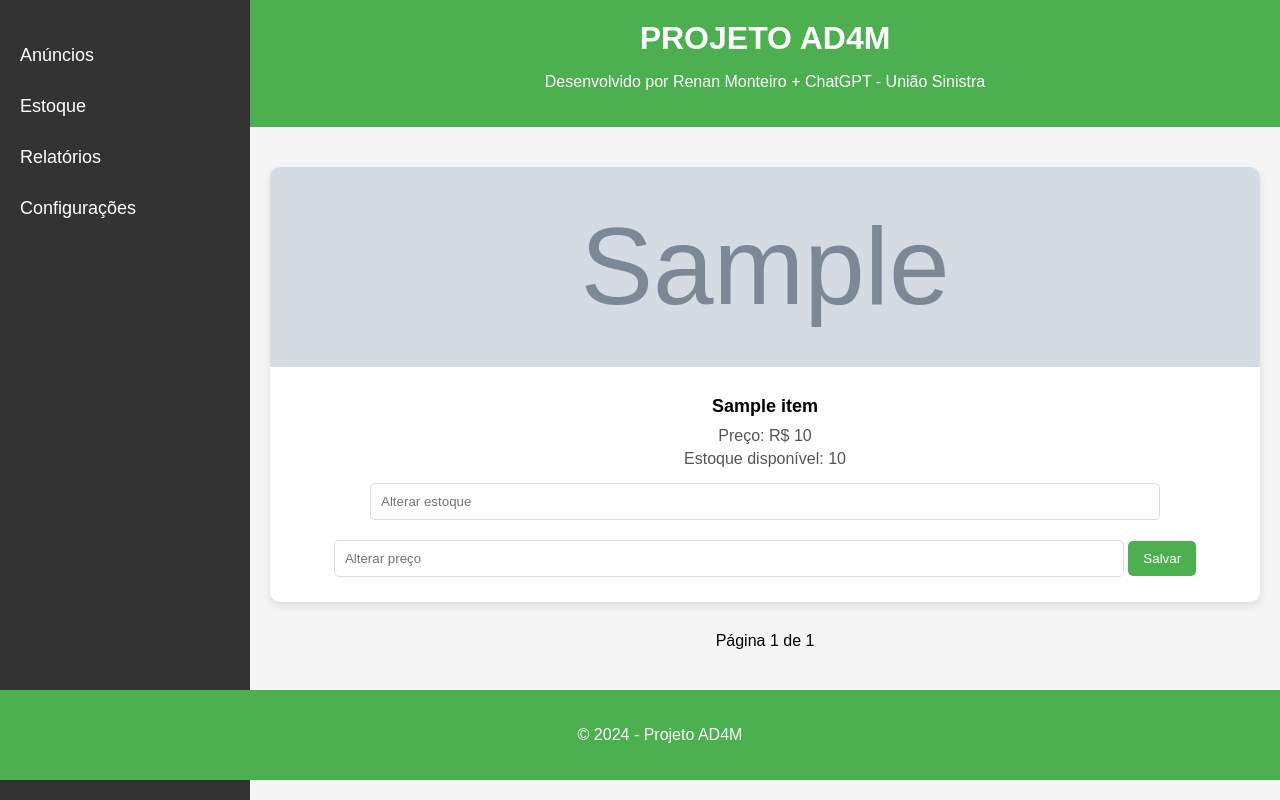
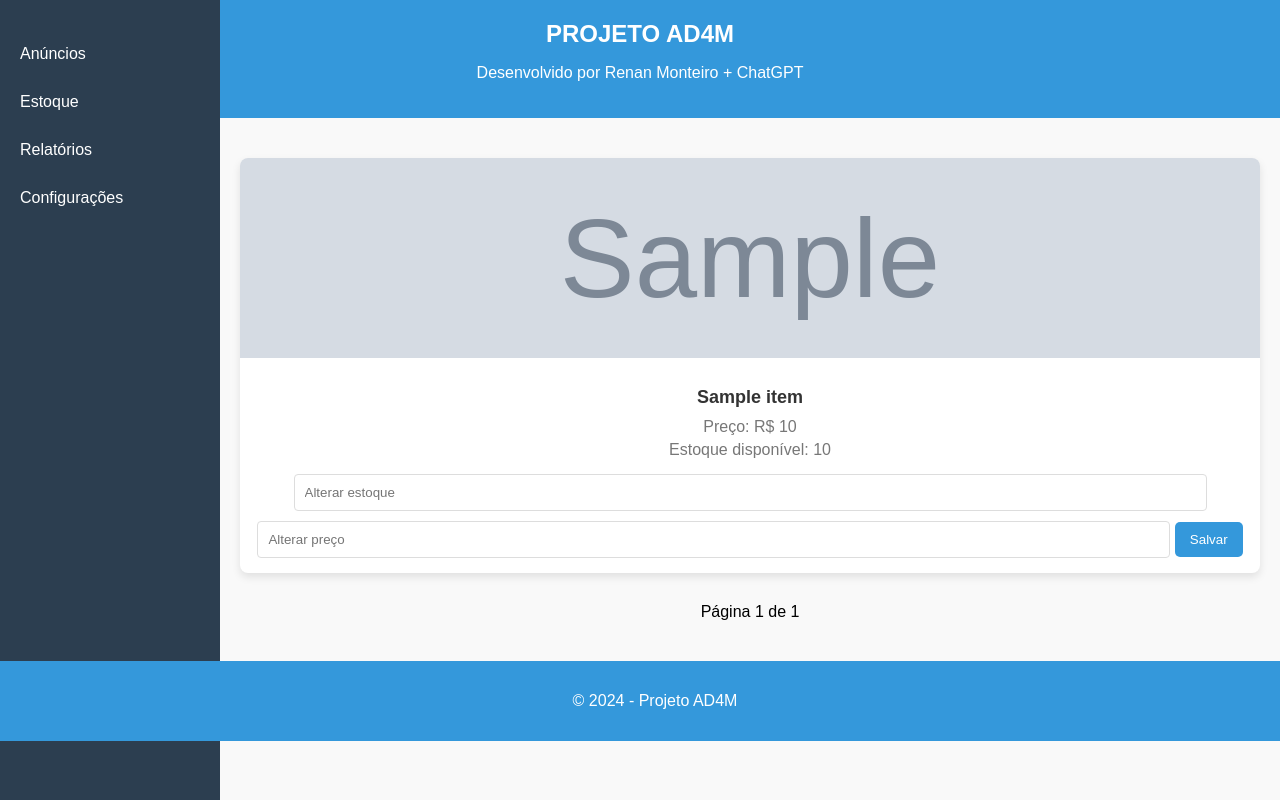
Before and after one commit to reeenanm/projetoadam, a Flask app: page /update_items in a window 1280 px wide. Run offline with Flask 2, Linux system fonts and the light colour scheme; grey boxes marked "Sample" are stand-in pictures; a database or web service that is not in the repository returns one stand-in record (values such as "Sample title"); data that the repository does not hold is empty.

Commit message:
Update update_items.html

```diff
--- a/templates/update_items.html
+++ b/templates/update_items.html
@@ -9,43 +9,43 @@
             font-family: 'Arial', sans-serif;
             margin: 0;
             padding: 0;
-            background-color: #f5f5f5;
+            background-color: #f9f9f9;
         }
-        /* Estilo do menu lateral */
+        /* Barra lateral */
         .sidebar {
-            width: 250px;
+            width: 220px;
             height: 100vh;
             position: fixed;
             left: 0;
             top: 0;
-            background-color: #333;
+            background-color: #2c3e50;
             padding-top: 30px;
-            color: white;
         }
         .sidebar a {
             padding: 15px 20px;
             text-decoration: none;
-            font-size: 18px;
+            font-size: 16px;
             color: white;
             display: block;
+            transition: background 0.3s ease;
         }
         .sidebar a:hover {
-            background-color: #575757;
+            background-color: #34495e;
         }
         /* Estilo do conteúdo */
         .content {
-            margin-left: 250px;
+            margin-left: 220px;
             padding: 20px;
         }
         header {
-            background-color: #4CAF50;
+            background-color: #3498db;
             color: white;
             padding: 20px;
             text-align: center;
-            margin-left: 250px;
         }
         header h1 {
             margin: 0;
+            font-size: 24px;
         }
         .container {
             max-width: 1200px;
@@ -53,12 +53,12 @@
         }
         .gallery {
             display: grid;
-            grid-template-columns: repeat(auto-fit, minmax(250px, 1fr));
+            grid-template-columns: repeat(auto-fit, minmax(280px, 1fr));
             gap: 20px;
         }
         .item {
             background-color: white;
-            border-radius: 10px;
+            border-radius: 8px;
             box-shadow: 0 4px 8px rgba(0, 0, 0, 0.1);
             overflow: hidden;
             transition: transform 0.2s, box-shadow 0.2s;
@@ -79,30 +79,32 @@
         .item h4 {
             margin: 10px 0;
             font-size: 18px;
+            color: #333;
         }
         .item p {
             margin: 5px 0;
-            color: #555;
+            color: #777;
         }
         .item input[type="number"],
         .item input[type="text"] {
-            width: 80%;
+            width: 90%;
             padding: 10px;
-            margin: 10px 0;
+            margin-top: 10px;
             border: 1px solid #ddd;
-            border-radius: 5px;
+            border-radius: 4px;
         }
         .item button {
-            background-color: #4CAF50;
+            background-color: #3498db;
             color: white;
             padding: 10px 15px;
+            margin-top: 10px;
             border: none;
             border-radius: 5px;
             cursor: pointer;
-            transition: background-color 0.2s;
+            transition: background-color 0.2s ease;
         }
         .item button:hover {
-            background-color: #45a049;
+            background-color: #2980b9;
         }
         .pagination {
             text-align: center;
@@ -111,18 +113,19 @@
         .pagination a {
             padding: 10px 15px;
             margin: 0 5px;
-            background-color: #ddd;
-            color: black;
+            background-color: #3498db;
+            color: white;
             text-decoration: none;
             border-radius: 5px;
+            transition: background-color 0.2s ease;
         }
         .pagination a:hover {
-            background-color: #bbb;
+            background-color: #2980b9;
         }
         footer {
             text-align: center;
-            padding: 20px;
-            background-color: #4CAF50;
+            padding: 15px;
+            background-color: #3498db;
             color: white;
             position: relative;
             bottom: 0;
@@ -142,7 +145,7 @@
 
 <header>
     <h1>PROJETO AD4M</h1>
-    <p>Desenvolvido por Renan Monteiro + ChatGPT - União Sinistra</p>
+    <p>Desenvolvido por Renan Monteiro + ChatGPT</p>
 </header>
 
 <div class="content">
```
